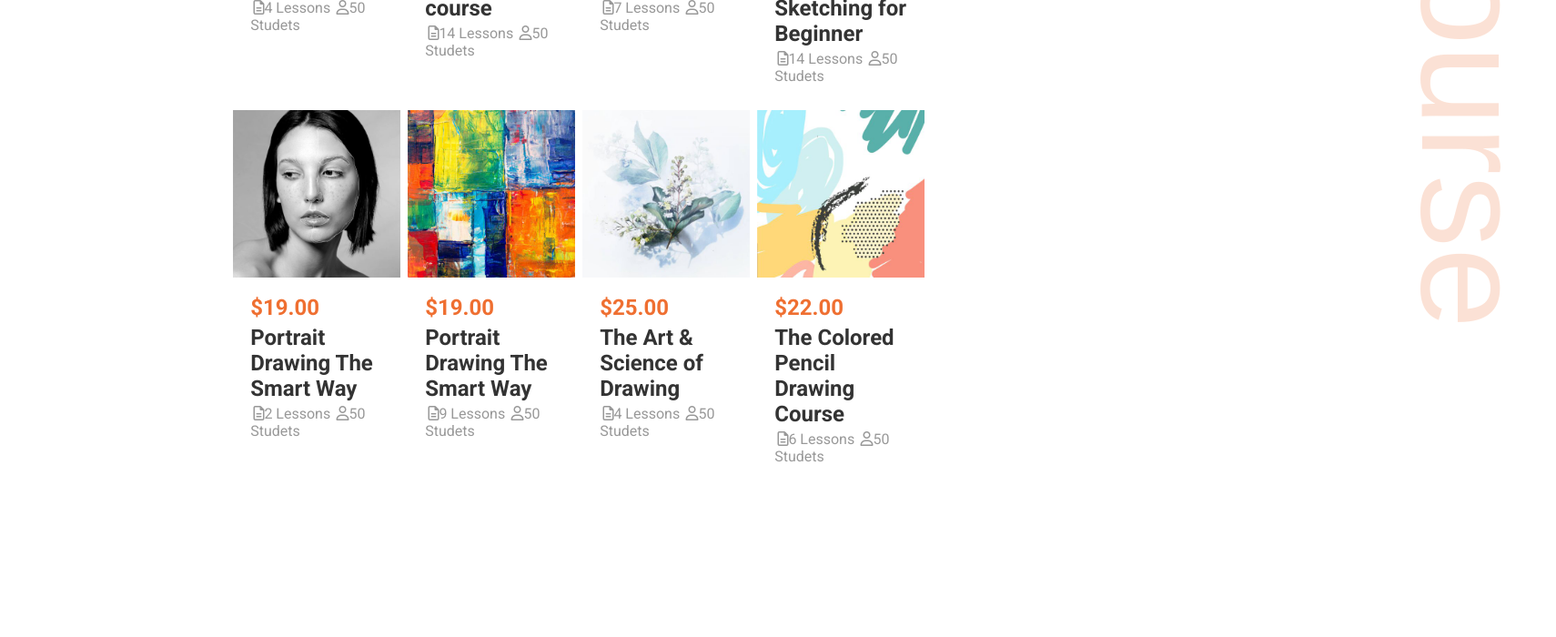
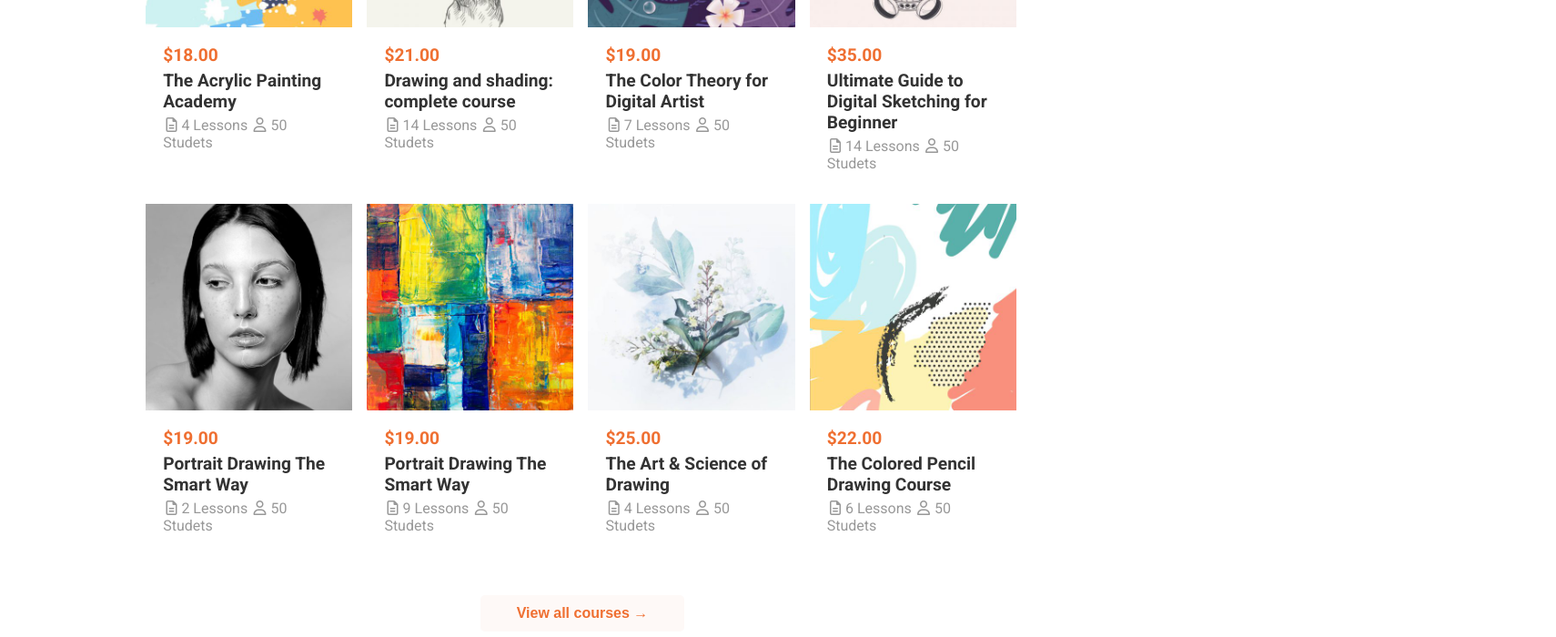
Before and after one commit to agnesvarga1/proj-html-vuejs, a Vue app: page / in a window 1280 px wide. Shown: the part 3260-3960 px from the top of the page at 91% size, 1710 px wide, since content can reach past the window. Before the commit the page ends 3791 px from the top, so only its background shows below. Built offline with nearby package versions, Linux system fonts and the light colour scheme; a web font is replaced by a local one.

Commit message:
sticky-bar

```diff
--- a/src/App.vue
+++ b/src/App.vue
@@ -1,6 +1,7 @@
 <script>
 import AppHeader from "./components/AppHeader.vue";
 import AppMain from "./components/main/AppMain.vue";
+
 import { store } from "./store";
 export default {
   name: "App",
--- /dev/null
+++ b/src/components/StickyComp.vue
@@ -0,0 +1,36 @@
+<script>
+export default {
+  name: "StickyComp",
+};
+</script>
+<template>
+  <div>
+    <i class="fa-solid fa-ruler-combined"></i>
+    <i class="fa-solid fa-circle-plus"></i>
+    <i class="fa-solid fa-book"></i>
+    <i class="fa-solid fa-cart-shopping"></i>
+  </div>
+</template>
+<style lang="scss" scoped>
+@use "../styles/partials/variables" as *;
+div {
+  display: flex;
+  flex-direction: column;
+  width: 3rem;
+  i {
+    margin-block: 5px;
+    &:hover {
+      color: $main-orange;
+      cursor: pointer;
+    }
+  }
+  border-radius: 3px;
+  background-color: $white-vari;
+  position: fixed;
+  right: 0;
+  padding: 1.2rem;
+
+  box-shadow: rgba(0, 0, 0, 0.35) 0px 5px 15px;
+  z-index: 3;
+}
+</style>
--- a/src/components/main/AppMain.vue
+++ b/src/components/main/AppMain.vue
@@ -4,6 +4,7 @@ import CourseCards from "./CourseCards.vue";
 import AppHero from "./AppHero.vue";
 import Testimonials from "./Testimonials.vue";
 import AppSection from "./AppSection.vue";
+import StickyComp from "../StickyComp.vue";
 //store
 import { store } from "../../store";
 
@@ -15,6 +16,7 @@ export default {
   },
   name: "AppMain",
   components: {
+    StickyComp,
     AppHero,
     AppSection,
     Testimonials,
@@ -24,6 +26,10 @@ export default {
 </script>
 <template>
   <main>
+    <div id="stick">
+      <StickyComp />
+    </div>
+
     <AppHero />
     <AppSection />
     <Testimonials />
--- /dev/null
+++ b/src/components/main/BlogComp.vue
@@ -0,0 +1,5 @@
+<script>
+export default {};
+</script>
+<template></template>
+<style lang="scss" scoped></style>
--- a/src/components/main/CourseCards.vue
+++ b/src/components/main/CourseCards.vue
@@ -98,9 +98,10 @@ export default {
           </div>
         </div>
       </div>
-      <div class="side-r">
-        <div class="outline-font">Course</div>
-      </div>
+      <div class="side-r"></div>
+    </div>
+    <div class="helper">
+      <button>View all courses &rarr;</button>
     </div>
   </div>
 </template>
@@ -108,6 +109,7 @@ export default {
 @use "../../styles/partials/mixins" as *;
 @use "../../styles/partials/variables" as *;
 .wrapper {
+  padding-top: 3rem;
   h2,
   h3 {
     text-align: center;
@@ -115,27 +117,21 @@ export default {
   }
   .container {
     display: flex;
-    .side-l,
+    .side-l {
+      width: 10rem;
+    }
     .side-r {
-      width: 20%;
-      display: flex;
-
-      div {
-        font-size: 10rem;
-        color: $main-orange;
-        opacity: 0.2;
-        transform: rotate(90deg);
-      }
+      width: 10rem;
     }
     .cards {
-      width: 60%;
+      width: calc(100% - 20rem);
       .row {
         display: flex;
-        width: 100%;
-        gap: 0.5rem;
+        gap: 1rem;
         flex-wrap: wrap;
         .card {
-          width: calc(100% / 4 - 0.5rem);
+          width: calc(100% / 4 - 0.8rem);
+          position: relative;
           figure {
             img {
               width: 100%;
@@ -147,19 +143,38 @@ export default {
             gap: 0.3rem;
             padding: 1.2rem;
             h4 {
-              font-size: 1.5rem;
+              font-size: 1.2rem;
             }
             div span {
               opacity: 0.5;
               margin: 0.2rem;
+              i {
+                margin-right: 5px;
+              }
             }
             .price {
               color: $main-orange;
+            }
+            &:hover {
+              border: 2px solid $main-orange;
+              position: absolute;
+              background-color: #fff;
+              transform: scaleX(0.9);
+              left: -1.2rem;
+              bottom: 2.2rem;
             }
           }
         }
       }
     }
   }
+  .helper {
+    display: flex;
+    padding: 3rem;
+    justify-content: center;
+    button {
+      @include btn-sub;
+    }
+  }
 }
 </style>
--- a/src/components/main/Testimonials.vue
+++ b/src/components/main/Testimonials.vue
@@ -46,7 +46,7 @@ export default {
   }
   .slider {
     position: relative;
-    min-height: 50vh;
+    min-height: 60vh;
 
     .slider-elem {
       width: calc(100% / 4);
```
